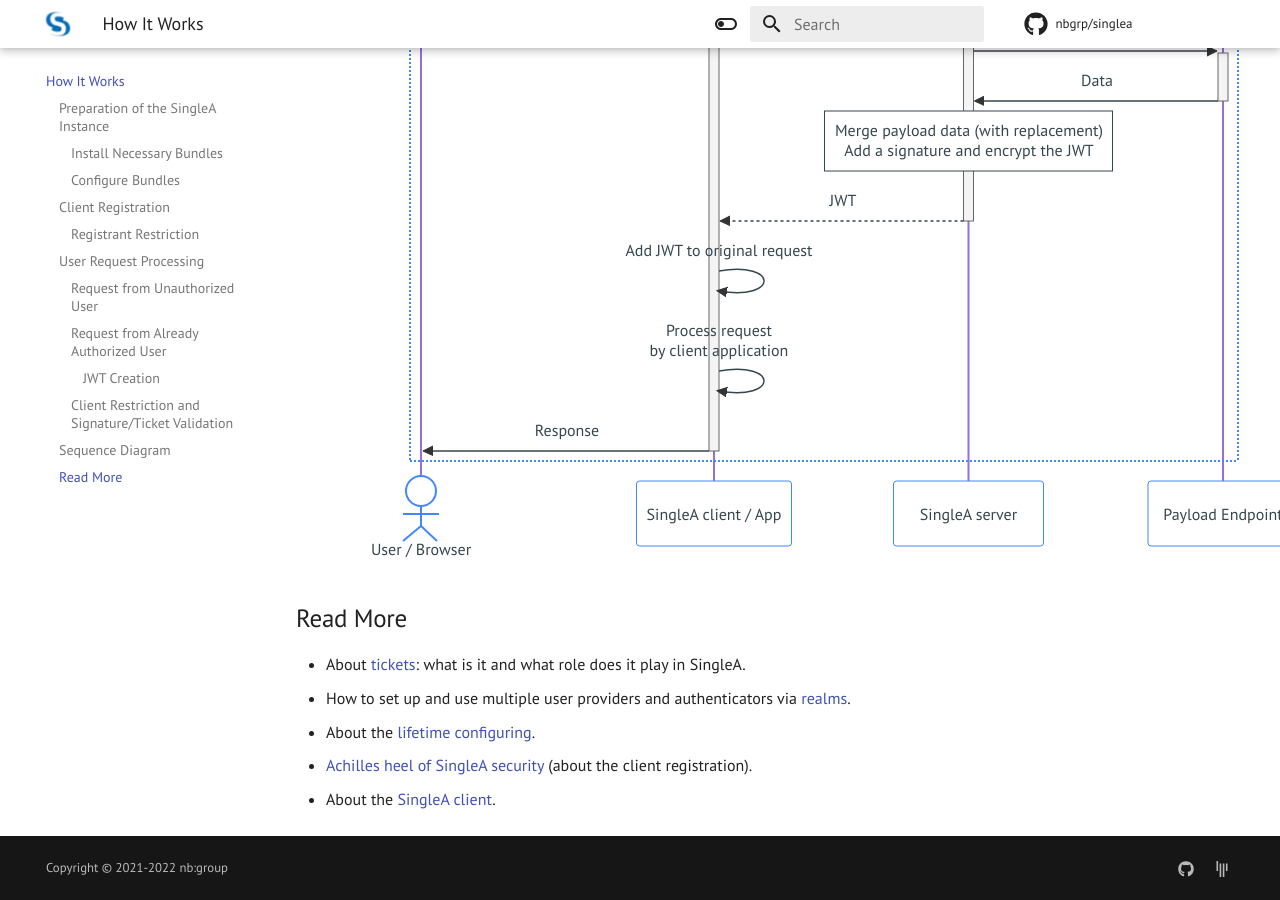
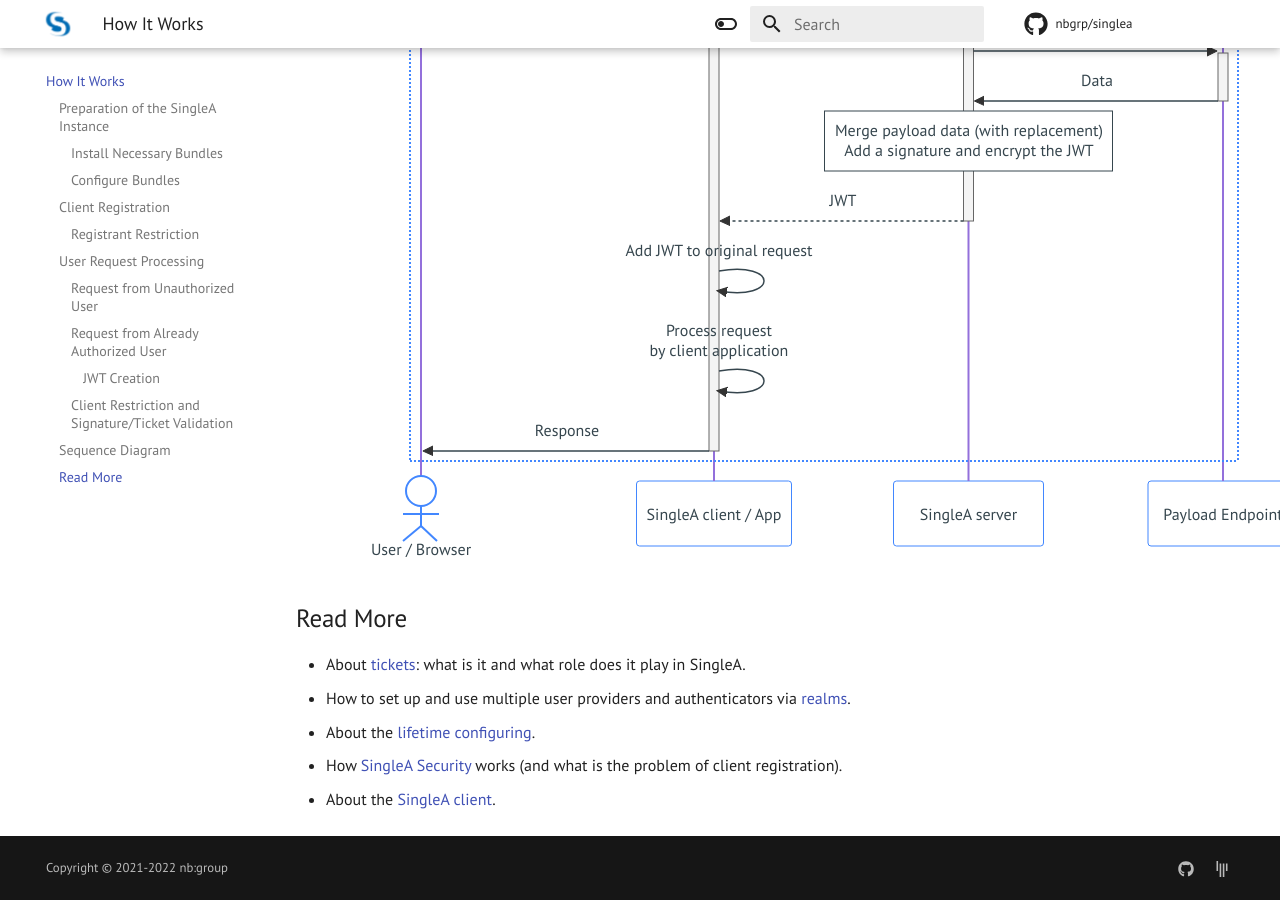
Before and after one commit to nbgrp/singlea, an MkDocs documentation site: the page built from docs/how-it-works.md, in a window 1280 px wide and 900 px high, scrolled down 9891 px. Built offline with MkDocs 1.6.1 and Material for MkDocs 9.7.7, drawn with Linux system fonts in a browser that asks for light colours; comment, search, counter and statistics services are not loaded.

Commit message:
SingleA Security title

```diff
--- a/docs/how-it-works.md
+++ b/docs/how-it-works.md
@@ -397,5 +397,5 @@ sequenceDiagram
 * How to set up and use multiple user providers and authenticators
   via [realms](bundles/singlea.md#realms).
 * About the [lifetime configuring](bundles/singlea.md#lifetimes-user-attributes-tickets-tokens).
-* [Achilles heel of SingleA security](security.md) (about the client registration).
+* How [SingleA Security](security.md) works (and what is the problem of client registration).
 * About the [SingleA client](client/concept.md).
```
Also changed, not shown: docs/security.md (+1 -1 lines).
